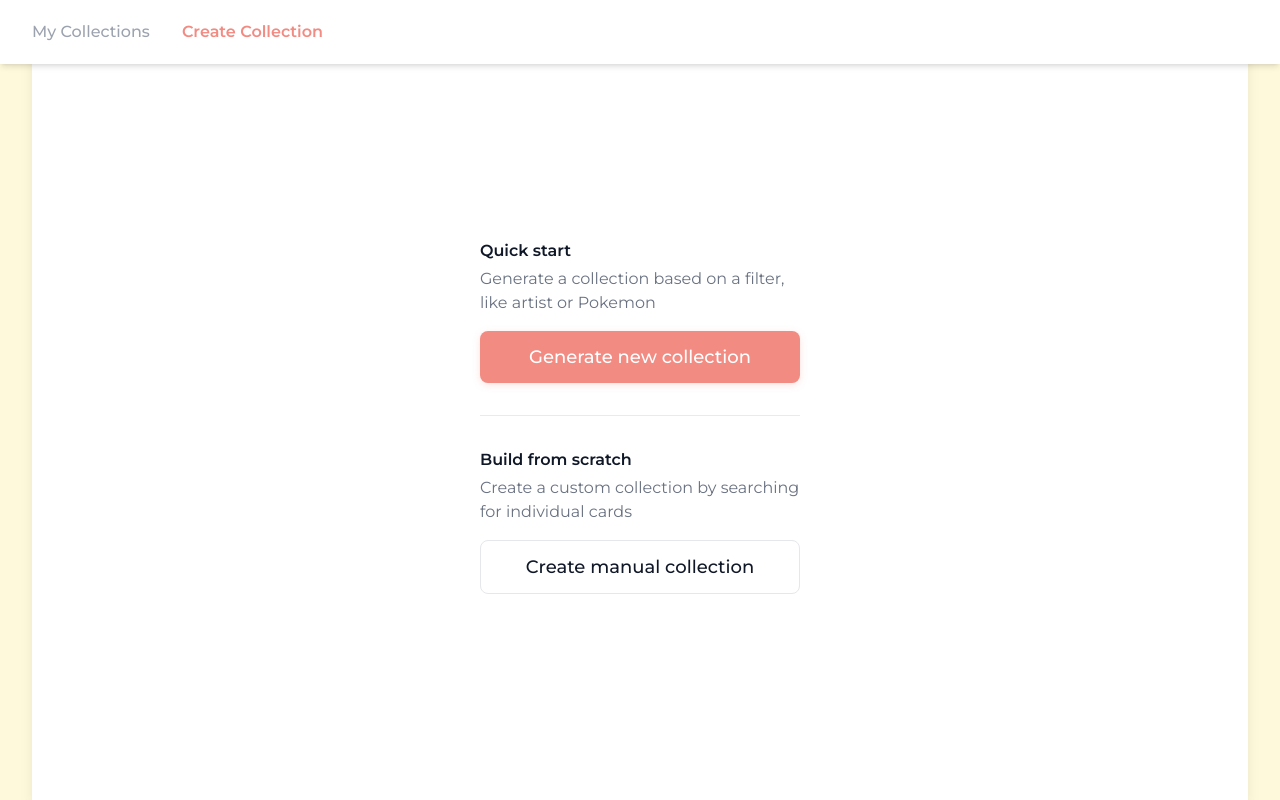
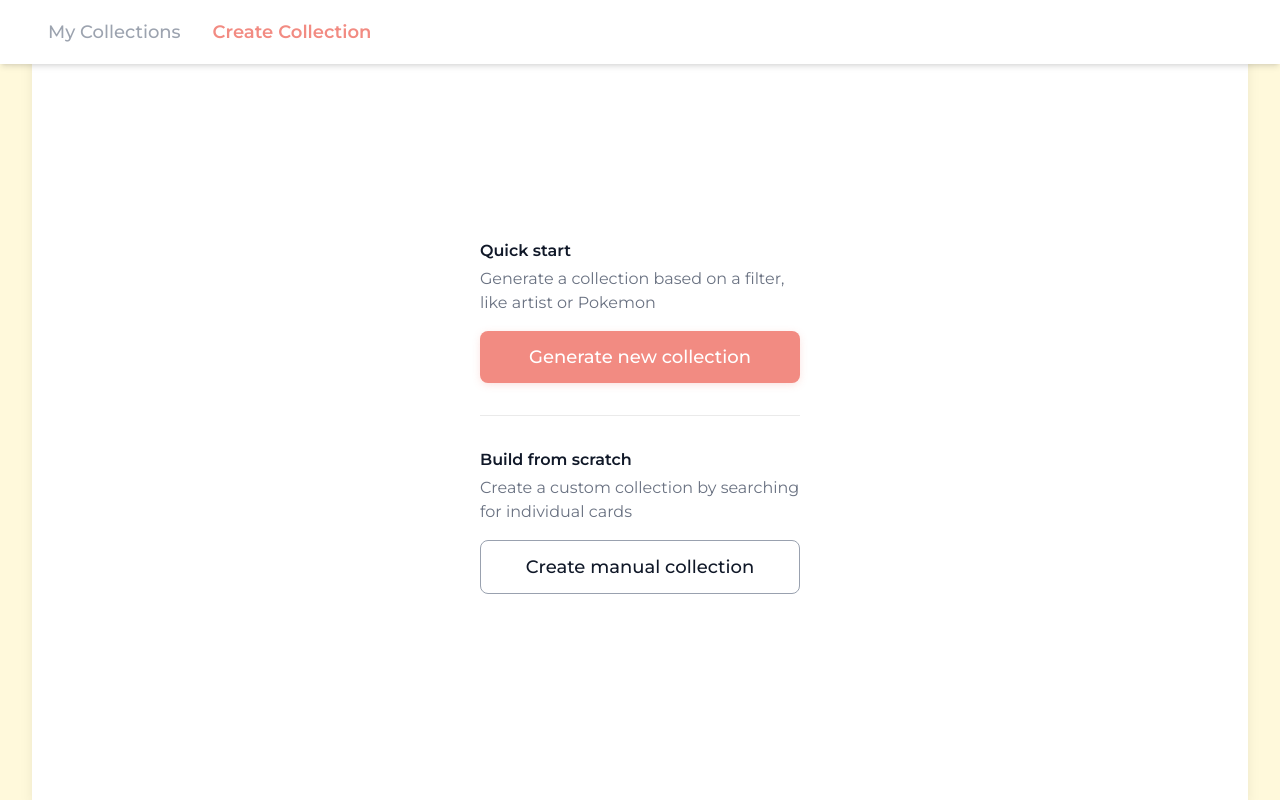
Before and after one commit to wagyobeef/pokenest, a React (Vite) app in the folder frontend/: page /create-collection in a window 1280 px wide. Built offline with nearby package versions, Linux system fonts and the light colour scheme.

Commit message:
update button style

```diff
--- a/frontend/src/components/Button.tsx
+++ b/frontend/src/components/Button.tsx
@@ -27,7 +27,7 @@ const Button = ({
     primary:
       "bg-[#F28B82] text-white shadow-[0_2px_8px_-1px_rgba(242,139,130,0.3)] hover:transform hover:-translate-y-0.5",
     secondary:
-      "bg-white text-gray-900 border border-gray-200 hover:border-gray-300 hover:transform hover:-translate-y-0.5",
+      "bg-white text-gray-900 border border-gray-400 hover:transform hover:-translate-y-0.5",
   };
 
   const widthStyle = fullWidth ? "w-full" : "";
--- a/frontend/src/components/MainPage.tsx
+++ b/frontend/src/components/MainPage.tsx
@@ -13,7 +13,7 @@ const NavLink = ({ to, title }: { to: string; title: string }) => {
       to={to}
       end
       className={({ isActive }) =>
-        `nav-link text-base transition-colors me-8 no-underline ${
+        `nav-link text-lg transition-colors me-8 no-underline ${
           isActive ? "active" : ""
         }`
       }
--- a/frontend/src/components/SubPage.tsx
+++ b/frontend/src/components/SubPage.tsx
@@ -20,7 +20,7 @@ const SubPage = ({ children, backTo, title }: SubPageProps) => {
         left={
           <ArrowLeft
             onClick={() => navigate(backTo)}
-            className="cursor-pointer w-10 h-10 p-2 rounded-full hover:bg-gray-100 transition-colors"
+            className="cursor-pointer w-11 h-11 p-2 rounded-full hover:bg-gray-100 transition-colors"
           />
         }
         middle={<SubPageTitle>{title}</SubPageTitle>}
--- a/frontend/src/components/TopBar.tsx
+++ b/frontend/src/components/TopBar.tsx
@@ -9,7 +9,7 @@ interface TopBarProps {
 const TopBar = ({ left, middle, right }: TopBarProps) => {
   return (
     <div className="fixed top-0 left-0 right-0 h-16 bg-white shadow-md z-10">
-      <div className="mx-4 h-full px-4 flex items-center justify-between">
+      <div className="mx-8 h-full px-4 flex items-center justify-between">
         <div>{left}</div>
         <div className="absolute left-1/2 -translate-x-1/2 text-center">
           {middle}
```
